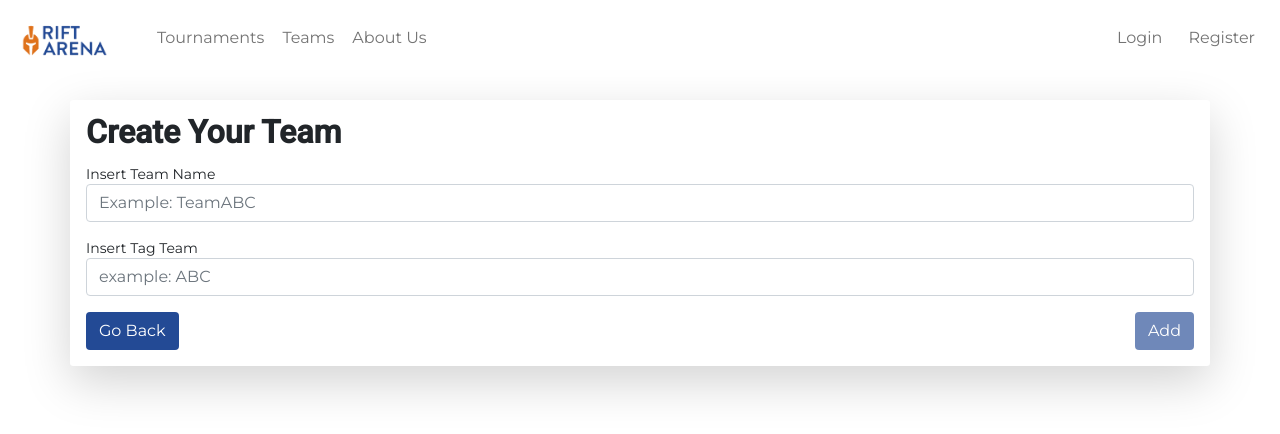
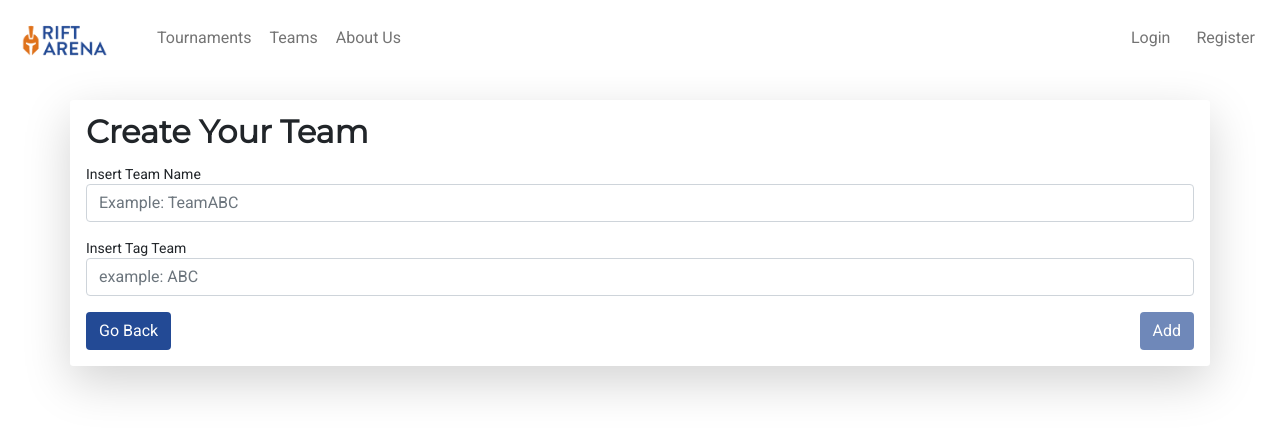
Before and after one commit to jaques214/rift-arena, an Angular app in the folder angular-client-side/: page /create-team in a window 1280 px wide. Shown: the top 434 px of the page. Built offline with nearby package versions, Linux system fonts and the light colour scheme; no server answers; sample sign-in values are in the browser's storage.

Commit message:
change styles.css

```diff
--- a/angular-client-side/src/styles.css
+++ b/angular-client-side/src/styles.css
@@ -6,14 +6,13 @@
   color: white;
 }
 
-.header-font {
-  font-size: xx-large !important;
-  font-weight: 800 !important;
+.mat-h1, .mat-headline, .mat-typography h1 {
+  font: 800 xx-large/32px "Montserrat", sans-serif;
 }
 
-* {
+/** {
   font-family: "Montserrat", sans-serif;
-}
+}*/
 
 html,
 body {
```
